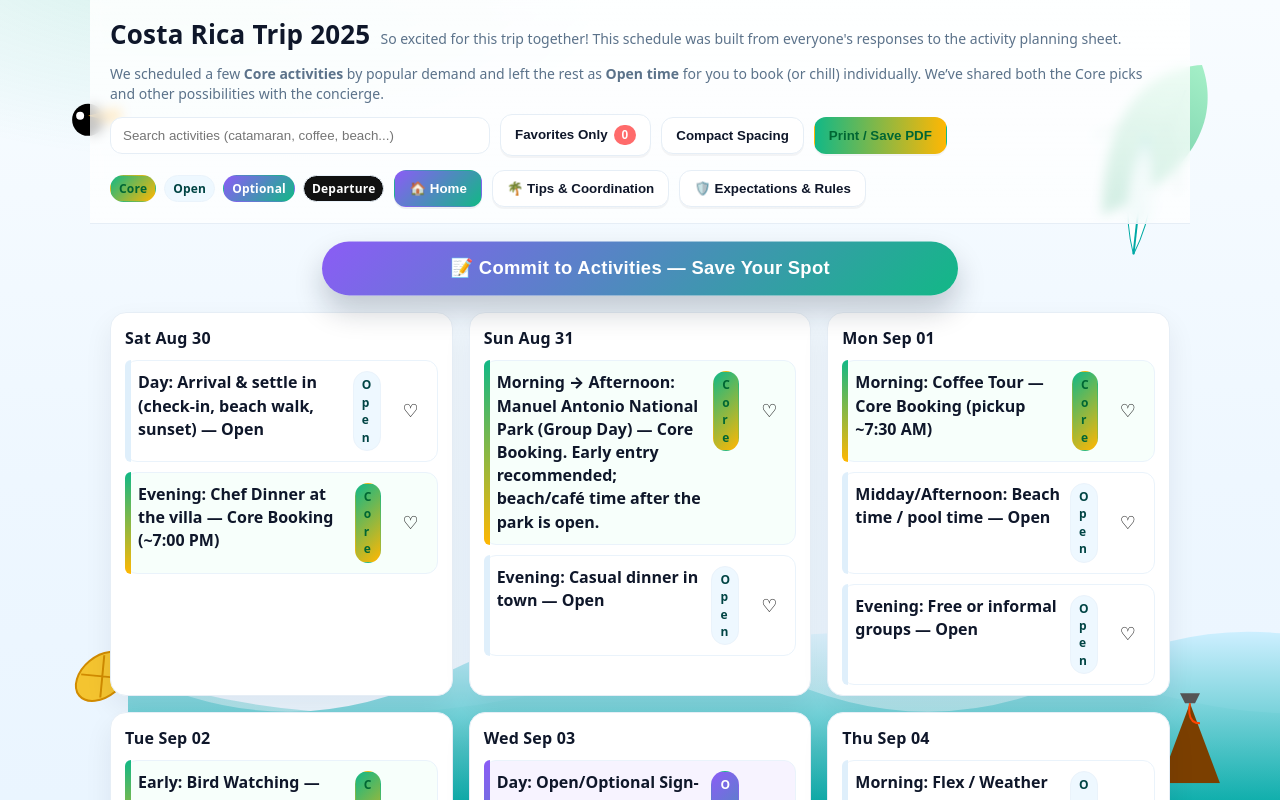
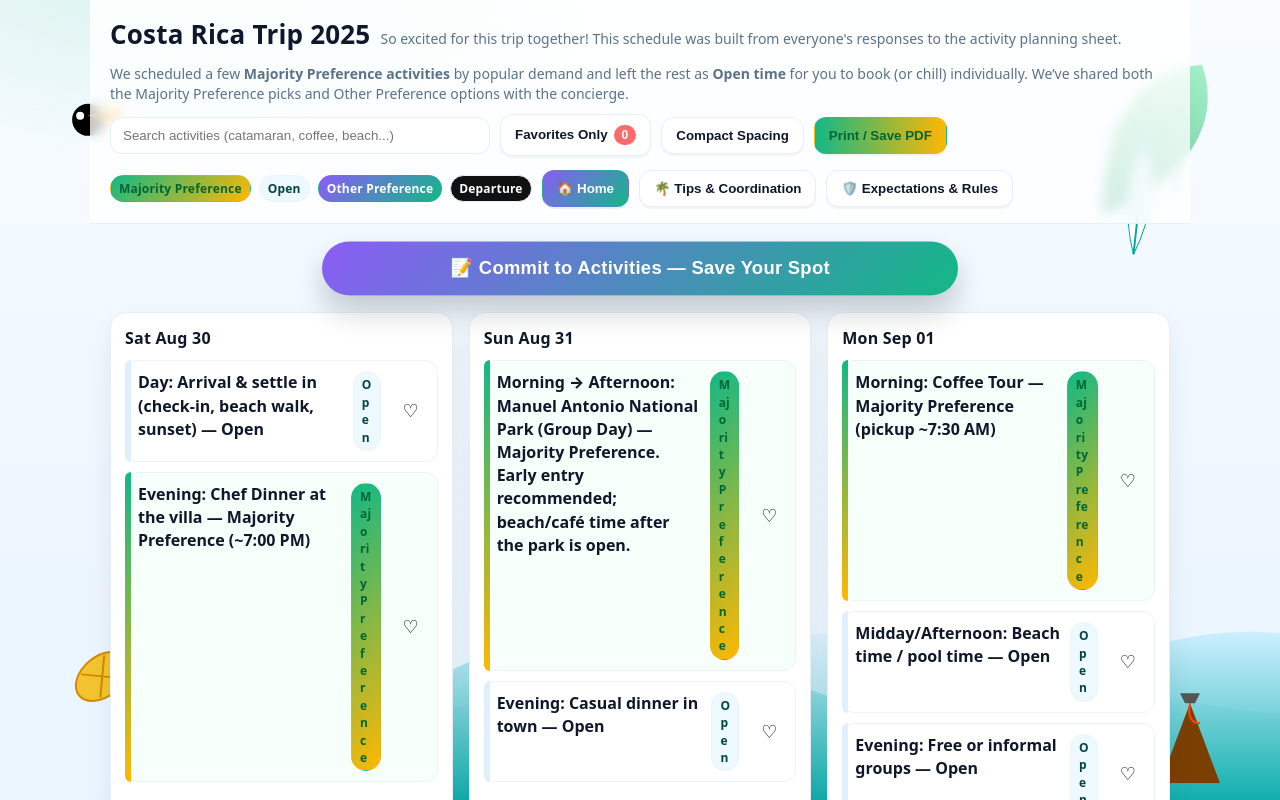
Before and after one commit to vibrantantelope/costa-rica, a React (Vite) app: page / in a window 1280 px wide. Both pictures are taken after a click on the button "🗓️ Activity Signup & Possible Schedule". Shown: the top 800 px of the page. Built offline with nearby package versions, Linux system fonts and the light colour scheme.

Commit message:
refactor: rename core optional labels

```diff
--- a/src/App.jsx
+++ b/src/App.jsx
@@ -100,10 +100,10 @@ export default function App() {
           </div>
 
           <p className="site-explainer">
-            We scheduled a few <strong>Core activities</strong> by popular demand
-            and left the rest as <strong>Open time</strong> for you to book (or
-            chill) individually. We’ve shared both the Core picks and other
-            possibilities with the concierge.
+            We scheduled a few <strong>Majority Preference activities</strong> by
+            popular demand and left the rest as <strong>Open time</strong> for you
+            to book (or chill) individually. We’ve shared both the Majority
+            Preference picks and Other Preference options with the concierge.
           </p>
 
           {/* Organized actions: utilities on the left, nav on the right */}
@@ -137,9 +137,9 @@ export default function App() {
 
             <div className="actions__group">
               <div className="legend">
-                <span className="tag tag--core">Core</span>
+                <span className="tag tag--majority">Majority Preference</span>
                 <span className="tag tag--open">Open</span>
-                <span className="tag tag--optional">Optional</span>
+                <span className="tag tag--other">Other Preference</span>
                 <span className="tag tag--depart">Departure</span>
               </div>
               <button className="btn btn--home" onClick={() => navigate("landing")}>
--- a/src/components/OptionPanel.jsx
+++ b/src/components/OptionPanel.jsx
@@ -4,8 +4,10 @@ import React from "react";
 function classify(name = "") {
   const n = name.toLowerCase();
   if (n.includes("departure")) return { kind: "depart", label: "Departure" };
-  if (n.includes("core booking")) return { kind: "core", label: "Core" };
-  if (n.includes("optional")) return { kind: "optional", label: "Optional" };
+  if (n.includes("majority preference"))
+    return { kind: "majority", label: "Majority Preference" };
+  if (n.includes("other preference"))
+    return { kind: "other", label: "Other Preference" };
   if (/—\s*open\b/i.test(name) || n.endsWith(" — Open".toLowerCase())) {
     return { kind: "open", label: "Open" };
   }
--- a/src/components/SignupPage.jsx
+++ b/src/components/SignupPage.jsx
@@ -71,9 +71,9 @@ function PriceLine({ fullPriceLabel, depositLabel }) {
   );
 }
 
-// Determines if a schedule item is your “Open/Optional Sign-Ups (smaller-group items)” row
+// Determines if a schedule item is your “Other Preference Sign-Ups (smaller-group items)” row
 function isOpenOptionalRow(name) {
-  return /open\/optional sign-ups/i.test(name) || /open\/optional/i.test(name);
+  return /other preference sign-ups/i.test(name) || /other preference/i.test(name);
 }
 
 export default function SignupPage({ onBack }) {
@@ -282,24 +282,24 @@ export default function SignupPage({ onBack }) {
           <div className="site-header__titles">
             <h1 className="site-title">Activity Sign-Ups & Deposits</h1>
             <p className="site-subtitle">
-              We built a schedule that locks in the <strong>core activities most of us want</strong> while leaving plenty of open time to make the trip your own.
+              We built a schedule that locks in the <strong>Majority Preference activities most of us want</strong> while leaving plenty of open time to make the trip your own.
             </p>
           </div>
 
           <div className="site-explainer" style={{ marginTop: 8, lineHeight: 1.5 }}>
-            If you pick one of the <strong>Open/Optional small-group items we’re reserving now</strong> (below),
-            we’ll include it in our concierge reservation and collect a deposit here. For other non-core ideas,
+            If you pick one of the <strong>Other Preference small-group items we’re reserving now</strong> (below),
+            we’ll include it in our concierge reservation and collect a deposit here. For other ideas beyond the Majority Preference picks,
             we can share contact info to self-book—or tell us and we’ll see if we can add it.
           </div>
 
           <div style={{ marginTop: 10, display: "flex", gap: 8, flexWrap: "wrap" }}>
-            <Badge tone="ok">Reservation-backed optional items: Mangrove • Waterfall Rappelling • Surf Lessons • Jungle Tubing</Badge>
+            <Badge tone="ok">Reservation-backed Other Preference items: Mangrove • Waterfall Rappelling • Surf Lessons • Jungle Tubing</Badge>
           </div>
         </header>
 
         {/* 3-column layout */}
         <div className="info-grid">
-          {/* Column 1: Schedule + selections, with optional checklist where applicable */}
+          {/* Column 1: Schedule + selections, with other-preference checklist where applicable */}
           <section className="info-card info-card--span4">
             <div className="kicker">Step 1</div>
             <h2 className="info-title">Choose Activities</h2>
--- a/src/data/deposits.js
+++ b/src/data/deposits.js
@@ -3,7 +3,7 @@
 // Normalize helper
 const norm = s => String(s || "").trim().toLowerCase();
 
-// These four are the “Open/Optional Sign-Ups we’ll reserve now”
+// These four are the “Other Preference Sign-Ups we’ll reserve now”
 export const OPTIONAL_SIGNUPS_KEYS = [
   "damas island mangrove",
   "waterfall rappelling",
@@ -51,7 +51,7 @@ export const activityCatalog = [
     deposit: 20,
   },
 
-  // Core/common items so detectDeposit() still works nicely
+  // Majority/common items so detectDeposit() still works nicely
   {
     key: "public catamaran",
     aliases: ["public catamaran tour", "catamaran (public)"],
--- a/src/data/schedule.js
+++ b/src/data/schedule.js
@@ -2,34 +2,34 @@
 export const schedule = [
   { date: "Sat Aug 30", items: [
       { name: "Day: Arrival & settle in (check-in, beach walk, sunset) — Open" },
-      { name: "Evening: Chef Dinner at the villa — Core Booking (~7:00 PM)" },
+      { name: "Evening: Chef Dinner at the villa — Majority Preference (~7:00 PM)" },
   ]},
   { date: "Sun Aug 31", items: [
-      { name: "Morning → Afternoon: Manuel Antonio National Park (Group Day) — Core Booking. Early entry recommended; beach/café time after the park is open." },
+      { name: "Morning → Afternoon: Manuel Antonio National Park (Group Day) — Majority Preference. Early entry recommended; beach/café time after the park is open." },
       { name: "Evening: Casual dinner in town — Open" },
   ]},
   { date: "Mon Sep 01", items: [
-      { name: "Morning: Coffee Tour — Core Booking (pickup ~7:30 AM)" },
+      { name: "Morning: Coffee Tour — Majority Preference (pickup ~7:30 AM)" },
       { name: "Midday/Afternoon: Beach time / pool time — Open" },
       { name: "Evening: Free or informal groups — Open" },
   ]},
   { date: "Tue Sep 02", items: [
-      { name: "Early: Bird Watching — Core Booking (pre-dawn start)" },
-      { name: "Midday: Public Catamaran Tour — Core Booking (check-in ~12:30 PM)" },
+      { name: "Early: Bird Watching — Majority Preference (pre-dawn start)" },
+      { name: "Midday: Public Catamaran Tour — Majority Preference (check-in ~12:30 PM)" },
       { name: "Evening: Free — Open" },
   ]},
   { date: "Wed Sep 03", items: [
-      { name: "Day: Open/Optional Sign-Ups (smaller-group items). Examples: Damas Island Mangrove Tour, Waterfall Rappelling, Surf Lessons, Jungle Tubing. We’ll help coordinate day-before if a small group wants one of these." },
-      { name: "Evening: Private Chef Dinner at the villa — Core Booking (~7:00 PM)" },
+      { name: "Day: Other Preference Sign-Ups (smaller-group items). Examples: Damas Island Mangrove Tour, Waterfall Rappelling, Surf Lessons, Jungle Tubing. We’ll help coordinate day-before if a small group wants one of these." },
+      { name: "Evening: Private Chef Dinner at the villa — Majority Preference (~7:00 PM)" },
   ]},
   { date: "Thu Sep 04", items: [
       { name: "Morning: Flex / Weather Buffer — Open (Use this slot to slide anything weather-impacted from earlier in the week.)" },
       { name: "Midday/Afternoon: Town/beach/café time — Open" },
-      { name: "Evening: Optional Night Jungle Tour if a sub-group wants it — Open" },
+      { name: "Evening: Night Jungle Tour if a sub-group wants it — Open" },
   ]},
   { date: "Fri Sep 05", items: [
       { name: "Day: Beach Day (wrap-up vibes) — Open" },
-      { name: "Evening: Night Jungle Tour — Core Booking (~7:30 PM)" },
+      { name: "Evening: Night Jungle Tour — Majority Preference (~7:30 PM)" },
   ]},
   { date: "Sat Sep 06", items: [
       { name: "Any: Pack, brunch, airport transfers for 2:00 PM flight — Departure" },
--- a/src/index.css
+++ b/src/index.css
@@ -412,12 +412,12 @@ body.compact .days-grid{gap:12px}
   background:#fbfeff;
   border:1px solid #eaf3fb;
 }
-.tag--core{
+.tag--majority{
   background: linear-gradient(135deg, var(--sea), var(--sun));
   color:#063; border-color: transparent;
 }
 .tag--open{ background:#eef8ff; color:#044; }
-.tag--optional{
+.tag--other{
   background: linear-gradient(135deg, var(--orchid), var(--sea));
   color:#fff; border-color: transparent;
 }
@@ -430,14 +430,14 @@ body.compact .days-grid{gap:12px}
   position:absolute; left:-1px; top:-1px; bottom:-1px; width:6px;
   border-top-left-radius:12px; border-bottom-left-radius:12px;
 }
-.item--core{ background:#f7fffb; }
-.item--core::before{ background: linear-gradient(180deg, var(--sea), var(--sun)); }
+.item--majority{ background:#f7fffb; }
+.item--majority::before{ background: linear-gradient(180deg, var(--sea), var(--sun)); }
 
 .item--open{ background:#ffffff; }
 .item--open::before{ background: #dfeffb; }
 
-.item--optional{ background:#f7f3ff; }
-.item--optional::before{ background: linear-gradient(180deg, var(--orchid), var(--sea)); }
+.item--other{ background:#f7f3ff; }
+.item--other::before{ background: linear-gradient(180deg, var(--orchid), var(--sea)); }
 
 .item--depart{ background:#fafafa; }
 
```
